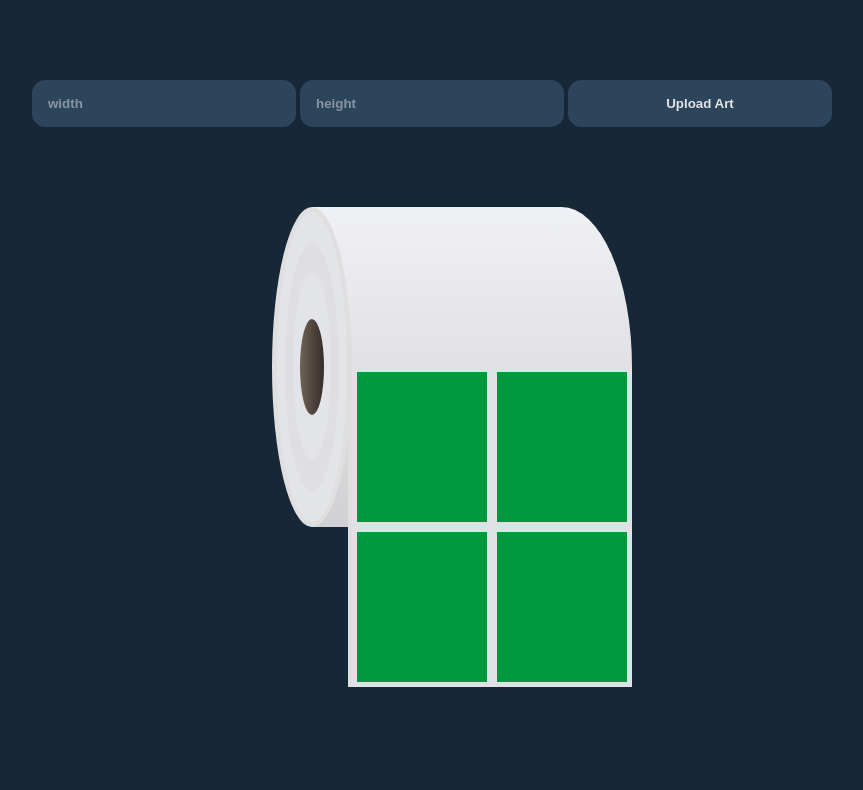
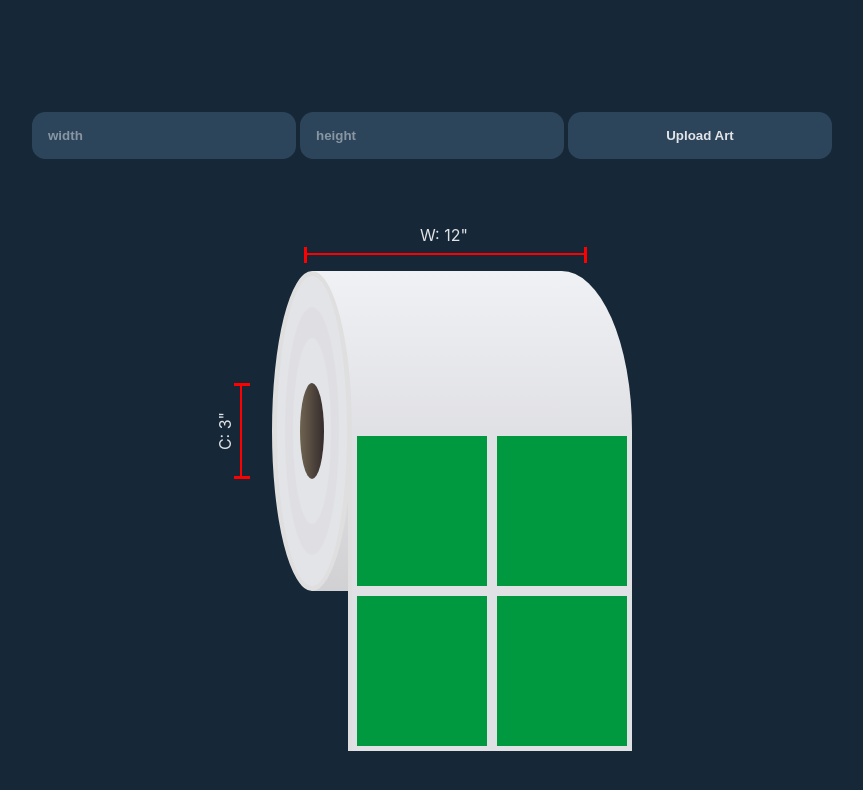
Before and after one commit to yodarango-showcase/label_roll_preview, a React (Vite) app: page / in a window 1280 px wide. Shown: the top 790 px of the page, without its empty margins (208-1071 px from the left). Built offline with nearby package versions, Linux system fonts and the light colour scheme.

Commit message:
added comments and removed console.logs

```diff
--- a/package.json
+++ b/package.json
@@ -10,7 +10,8 @@
   },
   "dependencies": {
     "react": "^18.2.0",
-    "react-dom": "^18.2.0"
+    "react-dom": "^18.2.0",
+    "sass": "^1.55.0"
   },
   "devDependencies": {
     "@types/react": "^18.0.17",
--- a/src/App.jsx
+++ /dev/null
@@ -1,12 +0,0 @@
-import "./App.css";
-import { Canvas } from "./canvas";
-
-function App() {
-  return (
-    <div className='App'>
-      <Canvas />
-    </div>
-  );
-}
-
-export default App;
--- a/src/main.jsx
+++ b/src/main.jsx
@@ -1,10 +1,10 @@
 import React from "react";
 import ReactDOM from "react-dom/client";
-import App from "./App";
+import { Roll } from "./roll";
 import "./index.css";
 
 ReactDOM.createRoot(document.getElementById("root")).render(
   <React.StrictMode>
-    <App />
+    <Roll />
   </React.StrictMode>
 );
--- a/src/canvas.jsx
+++ b/src/roll.jsx
@@ -1,13 +1,23 @@
-import "./App.css";
+// default dimensions -  roll | core
+// x: 130 | 38
+// y: 32  | 12
+
+import "./roll.scss";
 import { useState, useEffect } from "react";
 import { useRef } from "react";
 
-export const Canvas = () => {
+export const Roll = () => {
   const [labelsCount, setlabelsCount] = useState(4);
   const [art, setArt] = useState("");
   const [rollWidth] = useState(17.5);
   const [rollHeight] = useState(20);
-  const [orientation, setorientation] = useState(0);
+  const [rollCore] = useState(6);
+  const [rollOD] = useState(20);
+  const [rollDimInInches, setrollDimInInches] = useState({
+    width: 12,
+    core: 3,
+  });
+  //const [orientation, setorientation] = useState(0);
   const [rollDimmensions, setrollDimmensions] = useState({
     width: rollWidth / 2,
     height: rollHeight / 2,
@@ -44,21 +54,14 @@ export const Canvas = () => {
         e.code.includes("Period")
       )
     ) {
-      console.log(!e.code.includes("Digit") || !e.code.includes("Backspace"));
       e.preventDefault();
     }
   };
 
   const changeArt = ({ target }) => {
-    console.log(target.files);
-
     const blob = URL.createObjectURL(target.files[0]);
     setArt(blob);
   };
-
-  const handleOrientation = ({ target }) => (
-    console.log(target.value), setorientation(parseInt(target.value))
-  );
 
   function calculateLabelCount(width, height) {
     //get the total area of the roll
@@ -75,7 +78,7 @@ export const Canvas = () => {
   }
 
   return (
-    <main>
+    <main className='component-wrapper'>
       <div className='inputs'>
         <input
           className='width'
@@ -107,10 +110,17 @@ export const Canvas = () => {
           Upload Art
         </button>
       </div>
-      <div className='roll'>
+
+      {/* roll starts */}
+      <div className='roll' style={{ height: `${rollOD}rem` }}>
         {/*left side part of the roll*/}
         <div className='roll_thickness'>
-          <div className='thickness_radius'></div>
+          <div
+            className='thickness_core'
+            style={{
+              height: `${rollCore}rem`,
+            }}
+          ></div>
         </div>
 
         {/*the width of the roll: the cylinder tha runs vertically*/}
@@ -132,6 +142,27 @@ export const Canvas = () => {
             ></div>
           ))}
         </div>
+
+        {/* dimmensions start */}
+        <div
+          className='roll-dimmension-inches roll-dimmension-inches--core'
+          style={{
+            height: `${rollCore}rem`,
+            top: `${rollOD / 2 - rollCore / 2}rem`,
+          }}
+        >
+          <span></span>
+          <p>C: {rollDimInInches.core}"</p>
+        </div>
+        <div
+          className='roll-dimmension-inches roll-dimmension-inches--width'
+          style={{
+            width: `${rollWidth}rem`,
+          }}
+        >
+          <span></span>
+          <p>W: {rollDimInInches.width}"</p>
+        </div>
       </div>
     </main>
   );
--- a/src/App.css
+++ b/src/roll.scss
@@ -1,10 +1,14 @@
+.component-wrapper {
+  position: relative;
+}
+
 .inputs {
   display: flex;
   align-items: center;
   justify-content: space-between;
   width: 100%;
   max-width: 800px;
-  margin: 5rem auto;
+  margin: 7rem auto;
 }
 
 .inputs input,
@@ -38,10 +42,9 @@
 /* --------------- roll starts  */
 .roll {
   position: relative;
-  margin: auto;
-  height: 20rem;
   width: 20rem;
   box-sizing: border-box;
+  margin: auto;
 }
 
 .roll * {
@@ -54,7 +57,7 @@
   left: 0;
   position: absolute;
   background-color: #e3e4e8;
-  height: 20rem;
+  height: 100%;
   width: 5rem;
   border-radius: 50%;
   display: flex;
@@ -87,11 +90,10 @@
   background-color: #e3e4e8;
 }
 
-/* hole */
-.thickness_radius {
+/* core */
+.thickness_core {
   position: relative;
   z-index: 4;
-  height: 6rem;
   width: 1.5rem;
   border-radius: 50%;
   background-color: #55462b;
@@ -148,3 +150,69 @@
   margin: 0;
   padding: 0;
 }
+
+/* roll dimmensions  */
+
+.roll-dimmension-inches {
+  height: 2rem;
+  position: absolute;
+  background-color: #162737;
+  top: -3rem;
+  left: 2rem;
+  border-bottom: 2px solid red;
+}
+
+.roll-dimmension-inches span:after,
+.roll-dimmension-inches span:before {
+  content: "";
+  position: absolute;
+  top: 1.5rem;
+  left: 0;
+  background-color: transparent;
+  /* border-left: 2px solid red;
+  border-right: 2px solid red; */
+  background-color: red;
+  width: 0.2rem;
+  height: 1rem;
+}
+
+.roll-dimmension-inches span:after {
+  left: 100%;
+}
+
+.roll-dimmension-inches p {
+  position: relative;
+  top: -1rem;
+  width: 100%;
+  height: 100%;
+  text-align: center;
+}
+
+.roll-dimmension-inches--core p {
+  position: relative;
+  top: -1rem;
+  width: 100%;
+  height: 100%;
+  text-align: center;
+  transform: rotate(-90deg);
+}
+
+.roll-dimmension-inches--core {
+  top: 5rem;
+  left: -2rem;
+  border-bottom: none;
+  border-left: 2px solid red;
+}
+
+.roll-dimmension-inches--core span:after,
+.roll-dimmension-inches--core span:before {
+  width: 1rem;
+  height: 0.2rem;
+  top: 0;
+  left: -0.5rem;
+}
+
+.roll-dimmension-inches--core span:after {
+  top: auto;
+  bottom: 0;
+}
```
Also changed, not shown: 1 other file (tests, documents, lock files or other folders).
